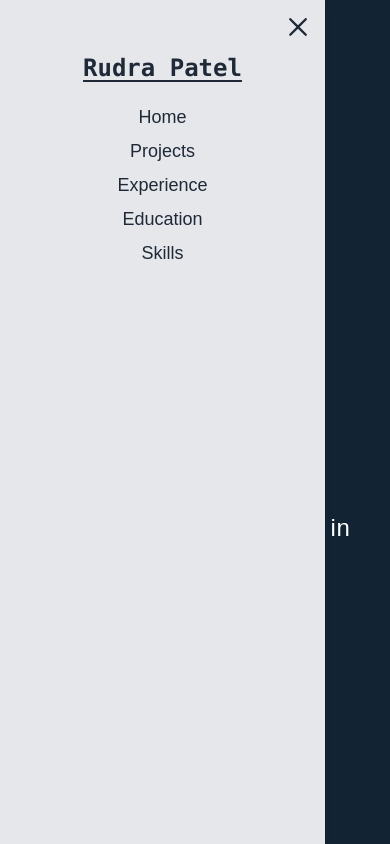
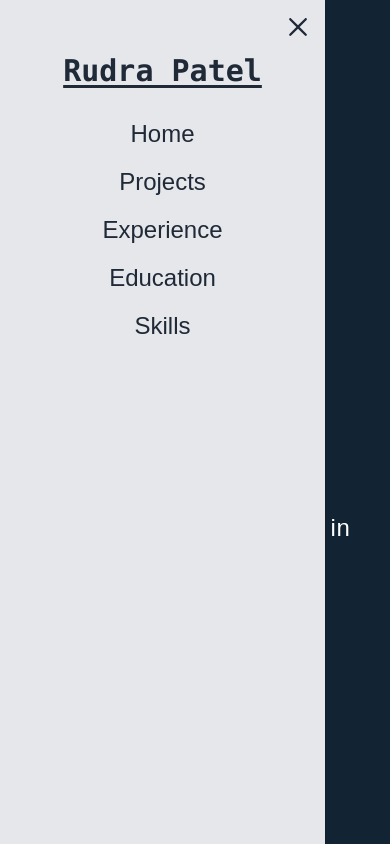
Before and after one commit to Rudra1402/ePortfolio, a React (Create React App) app: page / in a window 390 px wide. Both pictures are taken after a click on the icon 44 px from the left and 32 px from the top of the page. Built offline with nearby package versions, Linux system fonts and the light colour scheme; a web font is replaced by a local one.

Commit message:
updated mobile sidebar

```diff
--- a/src/components/navbar/Navbar.jsx
+++ b/src/components/navbar/Navbar.jsx
@@ -15,48 +15,48 @@ function Navbar() {
 
     const mobileSidebar = (
         <div
-            className='absolute top-0 left-0 bottom-0 w-5/6 sm:w-4/5 md:w-3/5 bg-gray-200 shadow-md text-gray-800 px-8 py-14 flex flex-col gap-y-4 items-center z-20'
+            className='absolute top-0 left-0 bottom-0 w-5/6 sm:w-4/5 md:w-3/5 bg-gray-200 shadow-md text-gray-800 px-8 py-14 flex flex-col gap-y-6 items-center z-20'
         >
             <RxCross2
                 className='absolute top-3 right-3 text-3xl leading-none cursor-pointer'
                 onClick={() => setOpenSidebar(false)}
             />
             <div
-                className='font-semibold text-2xl font-mono leading-none mb-3 underline underline-offset-4'
+                className='font-semibold text-3xl font-mono leading-none mb-3 underline underline-offset-4'
             >
                 Rudra Patel
             </div>
             <Link
                 to={'/'}
-                className=''
+                className='text-2xl leading-none'
                 onClick={() => setOpenSidebar(false)}
             >
                 Home
             </Link>
             <Link
                 to={'/projects'}
-                className=''
+                className='text-2xl leading-none'
                 onClick={() => setOpenSidebar(false)}
             >
                 Projects
             </Link>
             <Link
                 to={'/experience'}
-                className=''
+                className='text-2xl leading-none'
                 onClick={() => setOpenSidebar(false)}
             >
                 Experience
             </Link>
             <Link
                 to={'/education'}
-                className=''
+                className='text-2xl leading-none'
                 onClick={() => setOpenSidebar(false)}
             >
                 Education
             </Link>
             <Link
                 to={'/skills'}
-                className=''
+                className='text-2xl leading-none'
                 onClick={() => setOpenSidebar(false)}
             >
                 Skills
```
